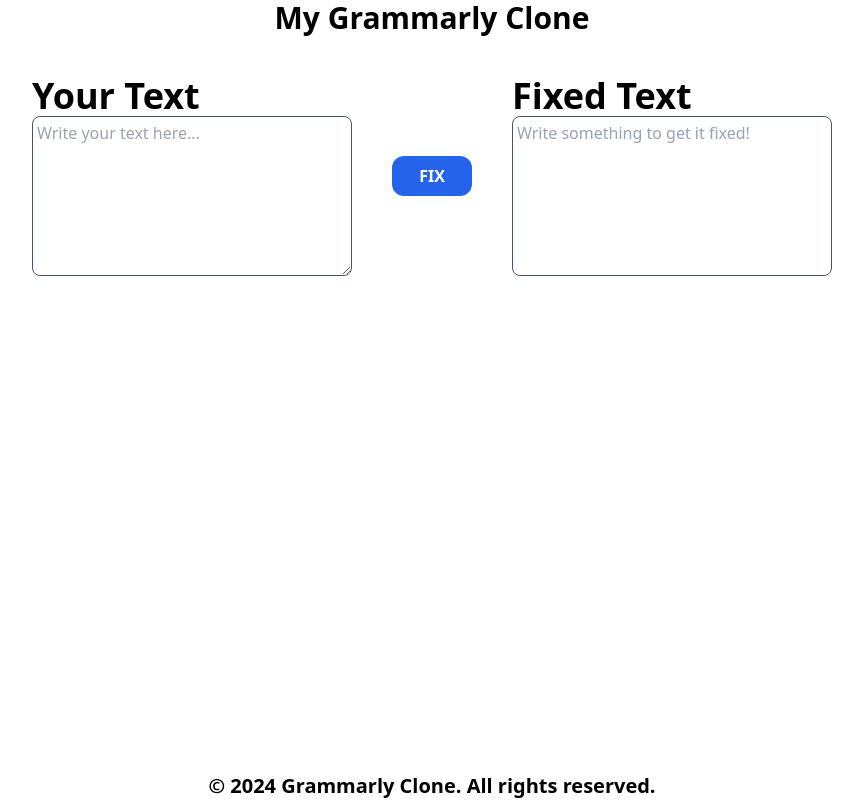
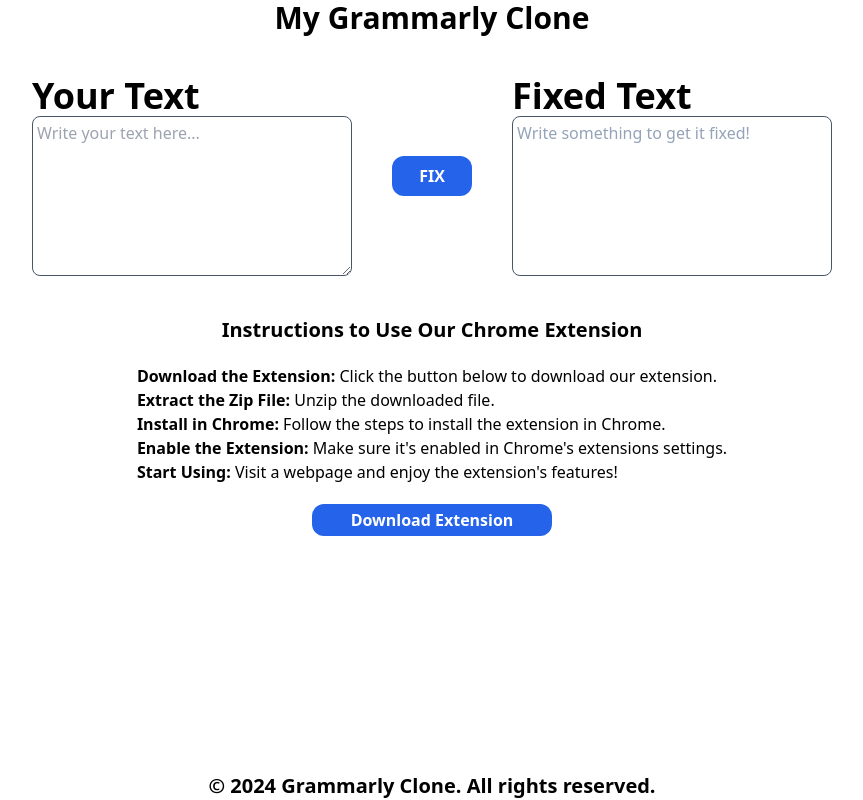
Before and after one commit to Vignaraj-1018/grammarly-clone, a Next.js app: page / in a window 1280 px wide. Shown: the whole page, without its empty margins (208-1071 px from the left). Built offline with nearby package versions, Linux system fonts and the light colour scheme.

Commit message:
added chrome extension downloadable option in the website

```diff
--- a/src/app/page.tsx
+++ b/src/app/page.tsx
@@ -87,6 +87,17 @@
           </div>
         </div>
       </div>
+      <div className="flex flex-col gap-5 items-center">
+        <h2 className="flex text-xl font-bold text-center justify-center">Instructions to Use Our Chrome Extension</h2>
+        <ol>
+            <li><strong>Download the Extension:</strong> Click the button below to download our extension.</li>
+            <li><strong>Extract the Zip File:</strong> Unzip the downloaded file.</li>
+            <li><strong>Install in Chrome:</strong> Follow the steps to install the extension in Chrome.</li>
+            <li><strong>Enable the Extension:</strong> Make sure it's enabled in Chrome's extensions settings.</li>
+            <li><strong>Start Using:</strong> Visit a webpage and enjoy the extension's features!</li>
+        </ol>
+        <a href="/chrome-extension.zip" download className="flex p-1 bg-blue-600 rounded-xl text-white font-bold hover:scale-110 w-60 justify-center items-center">Download Extension</a>
+      </div>
     </div>
   );
 }
```
Also changed, not shown: 1 other file (tests, documents, lock files or other folders).
